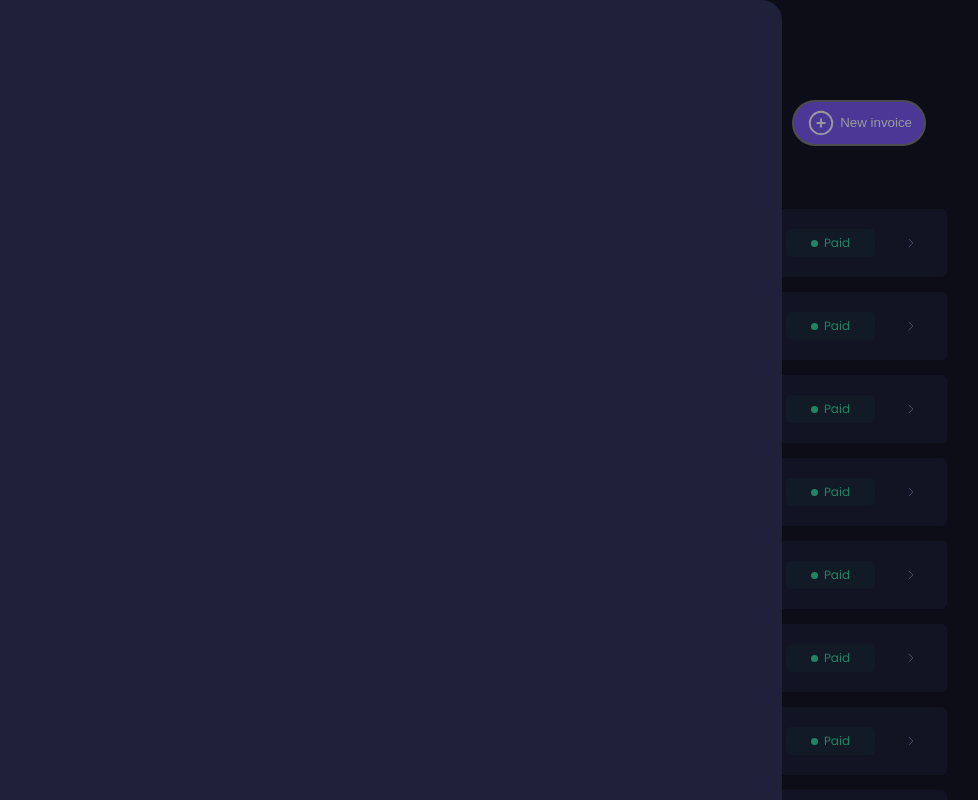
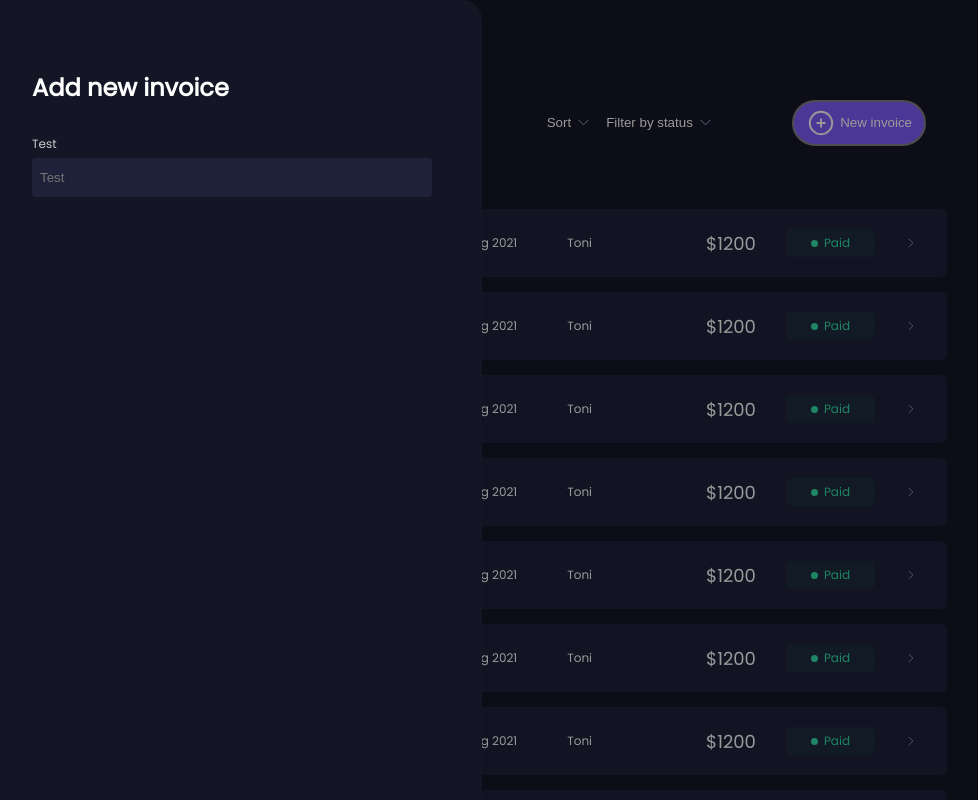
Before and after one commit to antonioGoeminne/invoicetoni, a Next.js app: page / in a window 1280 px wide. Both pictures are taken after a click on the button "New invoice". Shown: the top 800 px of the page, without its empty margins (18-996 px from the left). Built offline with nearby package versions, Linux system fonts and the light colour scheme.

Commit message:
FEAT: input component

```diff
--- a/src/app/globals.css
+++ b/src/app/globals.css
@@ -5,19 +5,22 @@
     "Roboto Mono", "Oxygen Mono", "Ubuntu Monospace", "Source Code Pro",
     "Fira Mono", "Droid Sans Mono", "Courier New", monospace;
 
+  --gray: #ccc;
+
   --bg: #141625;
   --primary: #7c5df9;
   --secondary: #1f213a;
   --primary-dark: #6737f0;
   --primary-dark-2: #491eb9;
 
-  --draft:#e1e3fa;
+  --error: #fc5959;
+
+  --draft: #e1e3fa;
   --draft-dark: #2a2c43;
   --success: #33dda7;
   --success-dark: #1e2b3d;
   --inProcess: #ff8a00;
   --inProcess-dark: #292733;
-
 
   --text-xl: 18px;
   --text-lg: 16px;
--- a/src/features/invoices/components/drawer-invoice.tsx
+++ b/src/features/invoices/components/drawer-invoice.tsx
@@ -3,6 +3,7 @@
 import { Button, Drawer } from "@/features/ui";
 import { useRouter, useSearchParams } from "next/navigation";
 import { useEffect, useState } from "react";
+import { FormInvoice } from "./form-invoice";
 
 export const DrawerInvoice = () => {
   const router = useRouter()
@@ -26,6 +27,7 @@ export const DrawerInvoice = () => {
       close={handleClose}
       isOpen={openDrawer}
       trigger={<Button onClick={handleOpen} label="New invoice" />}
+      content={<FormInvoice />}
     />
   );
 };
--- /dev/null
+++ b/src/features/invoices/components/form-invoice.tsx
@@ -0,0 +1,11 @@
+import { Input } from "@/features/ui";
+import styles from "../styles/form-invoice.module.css";
+
+export const FormInvoice = () => {
+  return (
+    <div>
+      <h2 className={styles.title}>Add new invoice</h2>
+      <Input placeholder="Test" sx={{ width: "100%" }} id="test" label="Test" />
+    </div>
+  );
+};
--- /dev/null
+++ b/src/features/invoices/styles/form-invoice.module.css
@@ -0,0 +1,3 @@
+.title {
+  margin-bottom: 30px;
+}
--- a/src/features/ui/drawer/Drawer.tsx
+++ b/src/features/ui/drawer/Drawer.tsx
@@ -5,7 +5,7 @@ import styles from "./drawer.module.css";
 import useOnClickOutside from "@/hooks/use-click-outside";
 import { AnimatePresence, motion } from "framer-motion";
 
-export const Drawer = ({ trigger, isOpen, close }: any) => {
+export const Drawer = ({ trigger, isOpen, close, content }: any) => {
   const ref = useRef(null);
   useOnClickOutside(ref, close);
 
@@ -17,11 +17,13 @@ export const Drawer = ({ trigger, isOpen, close }: any) => {
         {isOpen && (
           <motion.div
             initial={{ width: 0 }}
-            animate={{ width: "800px" }}
+            animate={{ width: "500px" }}
             exit={{ width: 0 }}
             ref={ref}
             className={styles.wrapper}
-          />
+          >
+            {content}
+          </motion.div>
         )}
       </AnimatePresence>
     </>
--- a/src/features/ui/drawer/drawer.module.css
+++ b/src/features/ui/drawer/drawer.module.css
@@ -2,11 +2,14 @@
   position: fixed;
   left: 0;
   top: 0;
-  width: 800px;
-  background-color: var(--secondary);
+  width: 500px;
+  background-color: var(--bg);
   z-index: 10;
   border-top-right-radius: 20px;
   min-height: 100vh;
+  padding-left: 50px;
+  padding-right: 50px;
+  padding-top: 70px;
 }
 
 .overlay {
--- a/src/features/ui/index.tsx
+++ b/src/features/ui/index.tsx
@@ -2,3 +2,4 @@ export * from "./button/Button";
 export * from './menu/Menu'
 export * from './badge/Badge'
 export * from './drawer/Drawer'
+export * from './input/Input'
--- /dev/null
+++ b/src/features/ui/input/Input.tsx
@@ -0,0 +1,19 @@
+import { InputHTMLAttributes } from "react";
+import styles from "./input.module.css";
+
+interface inputProps extends InputHTMLAttributes<HTMLInputElement> {
+  label: string;
+  sx?: object;
+  error?: boolean;
+}
+
+export const Input = (props: inputProps) => {
+  const { sx, label, error } = props;
+  return (
+    <div className={styles.flex}>
+      <label className={styles.label}>{label}</label>
+      <input style={{ ...sx }} className={styles.input} {...props} />
+      {error && <p className={styles.error}>Error</p>}
+    </div>
+  );
+};
--- /dev/null
+++ b/src/features/ui/input/input.module.css
@@ -0,0 +1,36 @@
+.flex {
+  display: flex;
+  flex-direction: column;
+  gap: 5px;
+}
+
+.input {
+  border-radius: 4px;
+  background-color: var(--secondary);
+  border: none;
+  outline: none;
+  padding-top: 12px;
+  padding-bottom: 12px;
+  padding-left: 8px;
+  padding-right: 8px;
+  color: white;
+}
+
+.label {
+  font-size: var(--text-xs);
+  color: var(--gray);
+}
+
+.input:focus {
+  border: 1px solid var(--primary);
+}
+
+.input:active {
+  border: 1px solid black;
+}
+
+.error {
+  padding-left: 4px;
+  font-size: var(--text-xs);
+  color: var(--error);
+}
```
